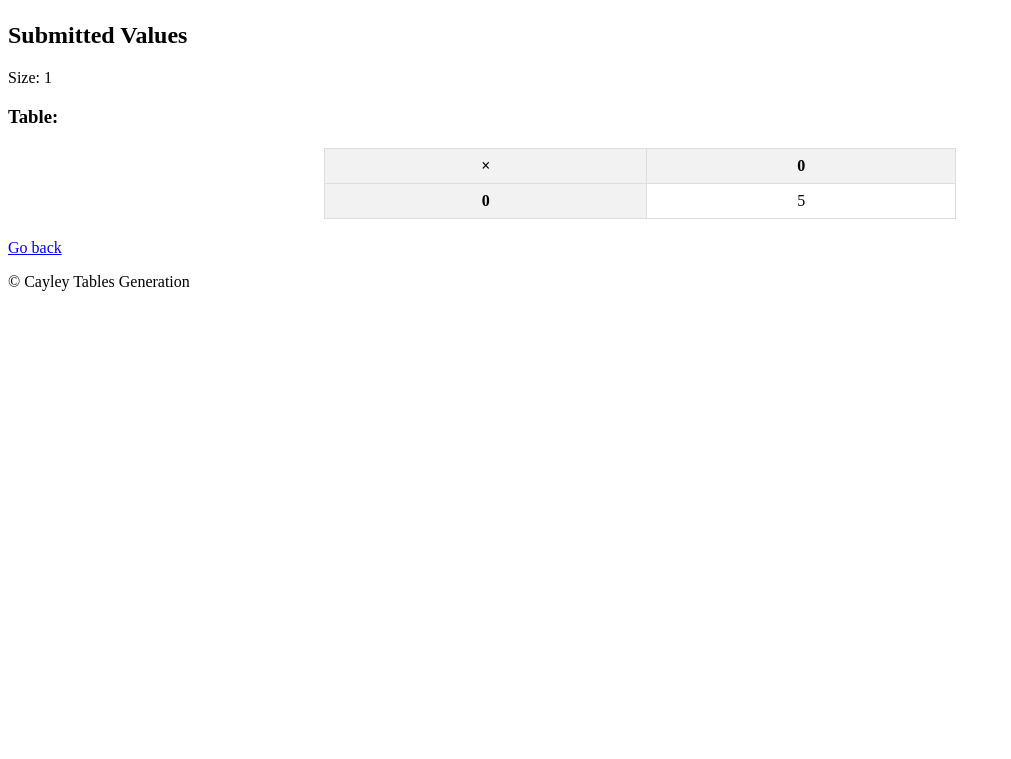
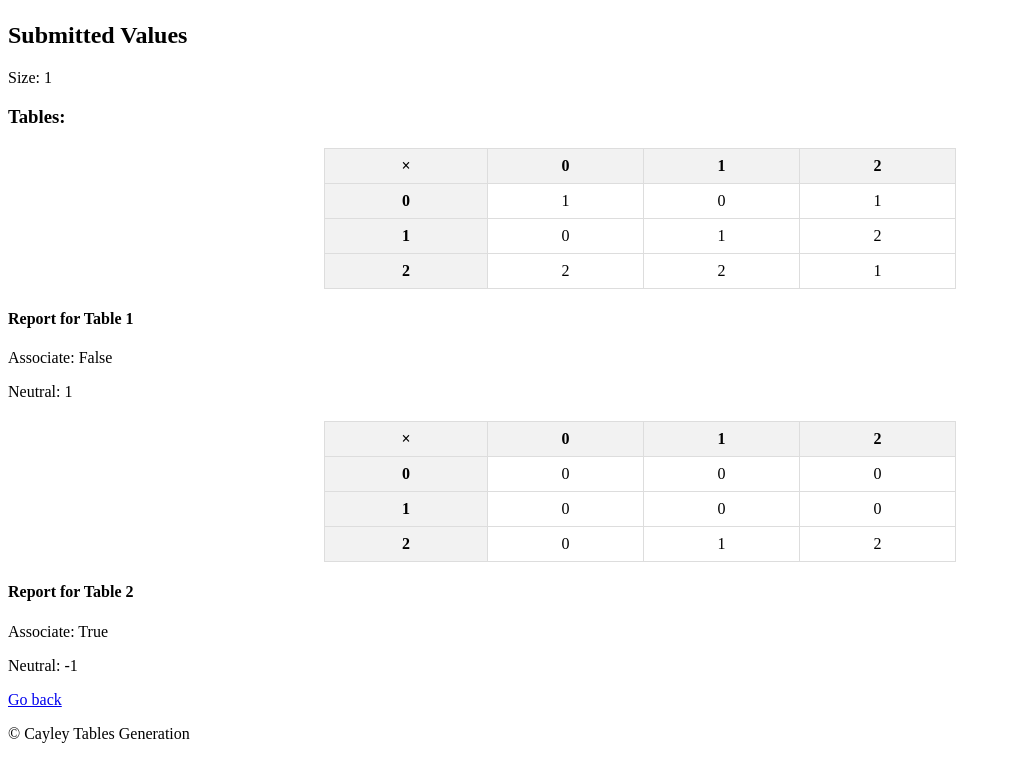
Before and after one commit to colan1ch/Cayley-Tables-Generator, a Django app: page /1 in a window 1280 px wide. Shown: the part 58-817 px from the top of the page, without its empty margins (0-1011 px from the left). Before the commit the page ends 349 px from the top, so only its background shows below. Run offline with Django 5.2, Linux system fonts and the light colour scheme.

Commit message:
associate check and neutral search added

```diff
--- a/Cayley_tables/main/templates/table.html
+++ b/Cayley_tables/main/templates/table.html
@@ -1,4 +1,3 @@
-<!-- result.html -->
 {% extends 'base.html' %}
 
 {% block title %}Result{% endblock %}
@@ -7,7 +6,7 @@
 <h2>Submitted Values</h2>
 <p>Size: {{ size }}</p>
 
-<h3>Table:</h3>
+<h3>Tables:</h3>
 <style>
     table {
         border-collapse: collapse; /* Убирает двойные границы */
@@ -24,6 +23,7 @@
     }
 </style>
 
+{% for table, report in data %}
 <table>
     <thead>
         <tr>
@@ -45,5 +45,11 @@
     </tbody>
 </table>
 
+<!-- Выводим отчет для текущей таблицы -->
+<h4>Report for Table {{ forloop.counter }}</h4>
+<p>Associate: {{ report.associate }}</p>
+<p>Neutral: {{ report.neutral }}</p>
+
+{% endfor %}
 <a href="{% url 'input_view' %}">Go back</a>
 {% endblock %}
--- a/Cayley_tables/main/views.py
+++ b/Cayley_tables/main/views.py
@@ -1,5 +1,28 @@
+from random import randint
 from django.shortcuts import render, redirect
 from .forms import InputForm
+
+
+def associate_check(table):
+    n = len(table)
+    for a in range(n):
+        for b in range(n):
+            for c in range(n):
+                ab = table[a][b]
+                ab_c = table[ab][c]
+                bc = table[b][c]
+                a_bc = table[a][bc]
+                if ab_c != a_bc:
+                    return False
+    return True
+
+
+def neutral_element_search(table):
+    n = len(table)
+    for i in range(n):
+        if table[i] == list(range(n)) and all(table[x][i] == x for x in range(n)):
+            return i  # возвращаем номер нейтрального элемента
+    return -1  # нет нейтрального элемента
 
 
 def input_view(request):
@@ -10,14 +33,44 @@ def input_view(request):
             return redirect('result_view', size=size)
     else:
         form = InputForm()
-
     return render(request, "home_page.html", {'form': form})
 
 
 def result_view(request, size):
-    table = [[0] * size for _ in range(size)]
-    for i in range(size):
-        for j in range(size):
-            table[i][j] = i + j + 5
-    indices = list(range(size))
-    return render(request, 'table.html', {'size': size, 'table': table, 'indices': indices})
+    tables = []
+    reports = []
+    table = [
+        [1, 0, 1],
+        [0, 1, 2],
+        [2, 2, 1]
+    ]
+    report = {
+        'associate': associate_check(table),
+        'neutral': neutral_element_search(table)
+    }
+    tables.append(table)
+    reports.append(report)
+    # table2 = [[0] * size for _ in range(size)]
+    # for i in range(size):
+    #     for j in range(size):
+    #         table2[i][j] = randint(0, size - 1)
+    table2 = [
+        [0, 0, 0],
+        [0, 0, 0],
+        [0, 1, 2]
+    ]
+    report2 = {
+        'associate': associate_check(table2),
+        'neutral': neutral_element_search(table2)
+    }
+    tables.append(table2)
+    reports.append(report2)
+    data = [
+        (table, report),
+        (table2, report2)
+    ]
+    context = {
+        'size': size,
+        'data': data
+    }
+    return render(request, 'table.html', context)
```
